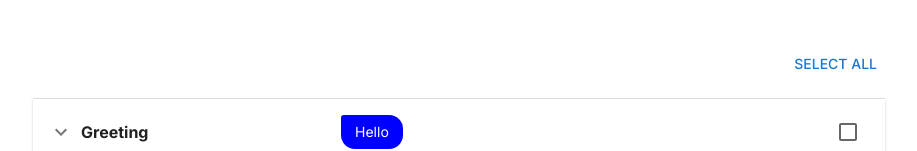
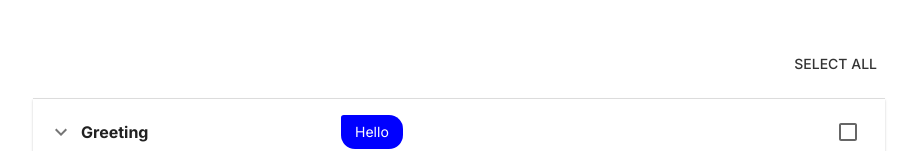
Before and after one commit to abelerdesz/intent-wizard, a React (Vite) app: page / in a window 1280 px wide. Shown: the part 296-447 px from the top of the page, without its empty margins (181-1098 px from the left). Built offline with nearby package versions, Linux system fonts and the light colour scheme.

Commit message:
feat(theme): change main palette color

```diff
--- a/src/theme/theme.ts
+++ b/src/theme/theme.ts
@@ -18,5 +18,10 @@ export const theme = createTheme({
     h1: {
       fontSize: 39.81
     }
+  },
+  palette: {
+    primary: {
+      main: '#333'
+    }
   }
 });
```
